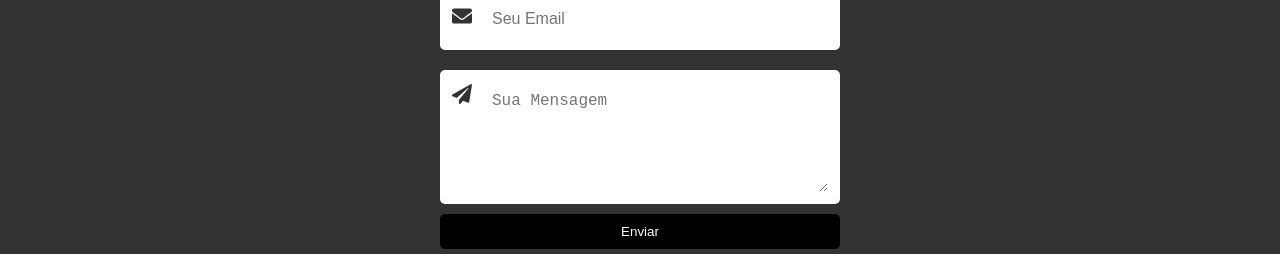
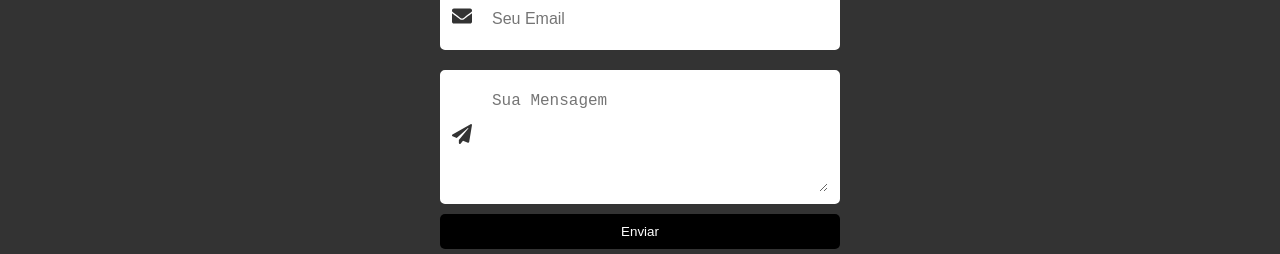
Before and after one commit to Pablo-Sousa02/portfolio-freelancer, a React (Create React App) app: page / in a window 1280 px wide. Shown: the part 1774-2028 px from the top of the page. Built offline with nearby package versions, Linux system fonts and the light colour scheme.

Commit message:
atualizaçoes no formulario

```diff
--- a/public/index.html
+++ b/public/index.html
@@ -24,7 +24,7 @@
       work correctly both with client-side routing and a non-root public URL.
       Learn how to configure a non-root public URL by running `npm run build`.
     -->
-    <title>React App</title>
+    <title>Pstech - Crie seu site agora</title>
   </head>
   <body>
     <noscript>You need to enable JavaScript to run this app.</noscript>
--- a/src/components/Contact.js
+++ b/src/components/Contact.js
@@ -1,8 +1,23 @@
 import React, { useState } from 'react';
-import styled from 'styled-components';
+import styled, { keyframes } from 'styled-components';
 import { FaInstagram, FaWhatsapp, FaLinkedin, FaUser, FaEnvelope, FaPaperPlane } from 'react-icons/fa';
 import emailjs from 'emailjs-com';
 
+// Animações
+const shake = keyframes`
+  0% { transform: translateX(0); }
+  25% { transform: translateX(-5px); }
+  50% { transform: translateX(5px); }
+  75% { transform: translateX(-5px); }
+  100% { transform: translateX(0); }
+`;
+
+const fadeIn = keyframes`
+  0% { opacity: 0; transform: scale(0.9); }
+  100% { opacity: 1; transform: scale(1); }
+`;
+
+// Estilos
 const ContactSection = styled.section`
   padding: 50px;
   text-align: center;
@@ -24,7 +39,7 @@ const InputWrapper = styled.div`
   padding: 10px;
   border: 2px solid #fff;
   border-radius: 5px;
-  background: #fff;
+  background: ${(props) => (props.hasError ? '#ffcccc' : '#fff')};
 `;
 
 const Input = styled.input`
@@ -36,15 +51,7 @@ const Input = styled.input`
   font-size: 16px;
 `;
 
-const TextAreaWrapper = styled.div`
-  display: flex;
-  align-items: flex-start;
-  margin: 10px 0;
-  padding: 10px;
-  border: 2px solid #fff;
-  border-radius: 5px;
-  background: #fff;
-`;
+const TextAreaWrapper = styled(InputWrapper)``;
 
 const TextArea = styled.textarea`
   flex: 1;
@@ -75,15 +82,33 @@ const SocialLink = styled.a`
   transition: transform 0.3s ease, color 0.3s ease;
 
   &:hover {
-    color:rgb(3, 88, 128); /* Mudando a cor do ícone no hover */
-    transform: scale(1.2); /* Aumenta o tamanho no hover */
+    color: rgb(3, 88, 128);
+    transform: scale(1.2);
   }
 
   &:active {
-    transform: scale(1.1); /* Leve redução ao clicar */
+    transform: scale(1.1);
   }
 `;
 
+const ErrorMessage = styled.div`
+  color: red;
+  font-size: 14px;
+  margin-top: 5px;
+  animation: ${(props) => (props.show ? shake : 'none')} 0.3s ease;
+`;
+
+const SuccessMessage = styled.div`
+  margin-top: 20px;
+  padding: 15px;
+  border-radius: 5px;
+  background: #4caf50;
+  color: #fff;
+  font-size: 16px;
+  animation: ${fadeIn} 1s ease-in-out;
+`;
+
+// Componente principal
 const Contact = () => {
   const [formData, setFormData] = useState({
     from_name: '',
@@ -91,21 +116,48 @@ const Contact = () => {
     message: '',
   });
 
+  const [errors, setErrors] = useState({});
+  const [showError, setShowError] = useState(false);
+  const [successMessage, setSuccessMessage] = useState('');
+
   const handleInputChange = (e) => {
     const { name, value } = e.target;
     setFormData({ ...formData, [name]: value });
+    setErrors({ ...errors, [name]: '' }); // Remove erro ao digitar
+  };
+
+  const validateForm = () => {
+    const newErrors = {};
+    if (!formData.from_name) newErrors.from_name = 'O nome é obrigatório.';
+    if (!formData.email) newErrors.email = 'O email é obrigatório.';
+    if (!formData.message) newErrors.message = 'A mensagem é obrigatória.';
+    setErrors(newErrors);
+    setShowError(true);
+    return Object.keys(newErrors).length === 0;
   };
 
   const handleSubmit = (e) => {
     e.preventDefault();
 
-    emailjs.sendForm('service_049qcq2', 'template_3caexmg', e.target, 'bloOASXlIbynI1PdA')
-      .then((result) => {
-          alert('Mensagem enviada com sucesso!');
-          setFormData({ name: '', email: '', message: '' });
-      }, (error) => {
-          alert('Erro ao enviar a mensagem:', error.text);
-      });
+    if (validateForm()) {
+      emailjs
+        .sendForm('service_049qcq2', 'template_3caexmg', e.target, 'bloOASXlIbynI1PdA')
+        .then(
+          (result) => {
+            setSuccessMessage('Mensagem enviada com sucesso! Entraremos em contato em breve!!!');
+            setFormData({ from_name: '', email: '', message: '' });
+            setErrors({});
+
+            // Oculta a mensagem de sucesso após 3 segundos
+            setTimeout(() => {
+              setSuccessMessage('');
+            }, 2000);
+          },
+          (error) => {
+            alert('Erro ao enviar a mensagem:', error.text);
+          }
+        );
+    }
   };
 
   return (
@@ -113,19 +165,21 @@ const Contact = () => {
       <ContactSection id="contato">
         <h2>Entre em Contato</h2>
         <Form onSubmit={handleSubmit}>
-          <InputWrapper>
+          <InputWrapper hasError={errors.from_name}>
             <Icon>
               <FaUser />
             </Icon>
             <Input
               type="text"
               name="from_name"
-              value={formData.name}
+              value={formData.from_name}
               onChange={handleInputChange}
               placeholder="Seu Nome"
             />
           </InputWrapper>
-          <InputWrapper>
+          {errors.from_name && <ErrorMessage show={showError}>{errors.from_name}</ErrorMessage>}
+
+          <InputWrapper hasError={errors.email}>
             <Icon>
               <FaEnvelope />
             </Icon>
@@ -137,7 +191,9 @@ const Contact = () => {
               placeholder="Seu Email"
             />
           </InputWrapper>
-          <TextAreaWrapper>
+          {errors.email && <ErrorMessage show={showError}>{errors.email}</ErrorMessage>}
+
+          <TextAreaWrapper hasError={errors.message}>
             <Icon>
               <FaPaperPlane />
             </Icon>
@@ -149,8 +205,12 @@ const Contact = () => {
               placeholder="Sua Mensagem"
             ></TextArea>
           </TextAreaWrapper>
+          {errors.message && <ErrorMessage show={showError}>{errors.message}</ErrorMessage>}
+
           <button type="submit">Enviar</button>
         </Form>
+
+        {successMessage && <SuccessMessage>{successMessage}</SuccessMessage>}
       </ContactSection>
 
       <SocialLinksSection>
--- a/src/components/Hero.js
+++ b/src/components/Hero.js
@@ -37,12 +37,12 @@ const Hero = () => {
             >
                 Transforme sua ideia em realidade.
             </Subtitle>
-            <motion.button
+            <a href="#contato"><motion.button
                 whileHover={{ scale: 1.1 }}
                 whileTap={{ scale: 0.9 }}
             >
                 Contrate-me
-            </motion.button>
+            </motion.button></a>
         </HeroSection>
     );
 };
```
Also changed, not shown: 1 other file (tests, documents, lock files or other folders).
